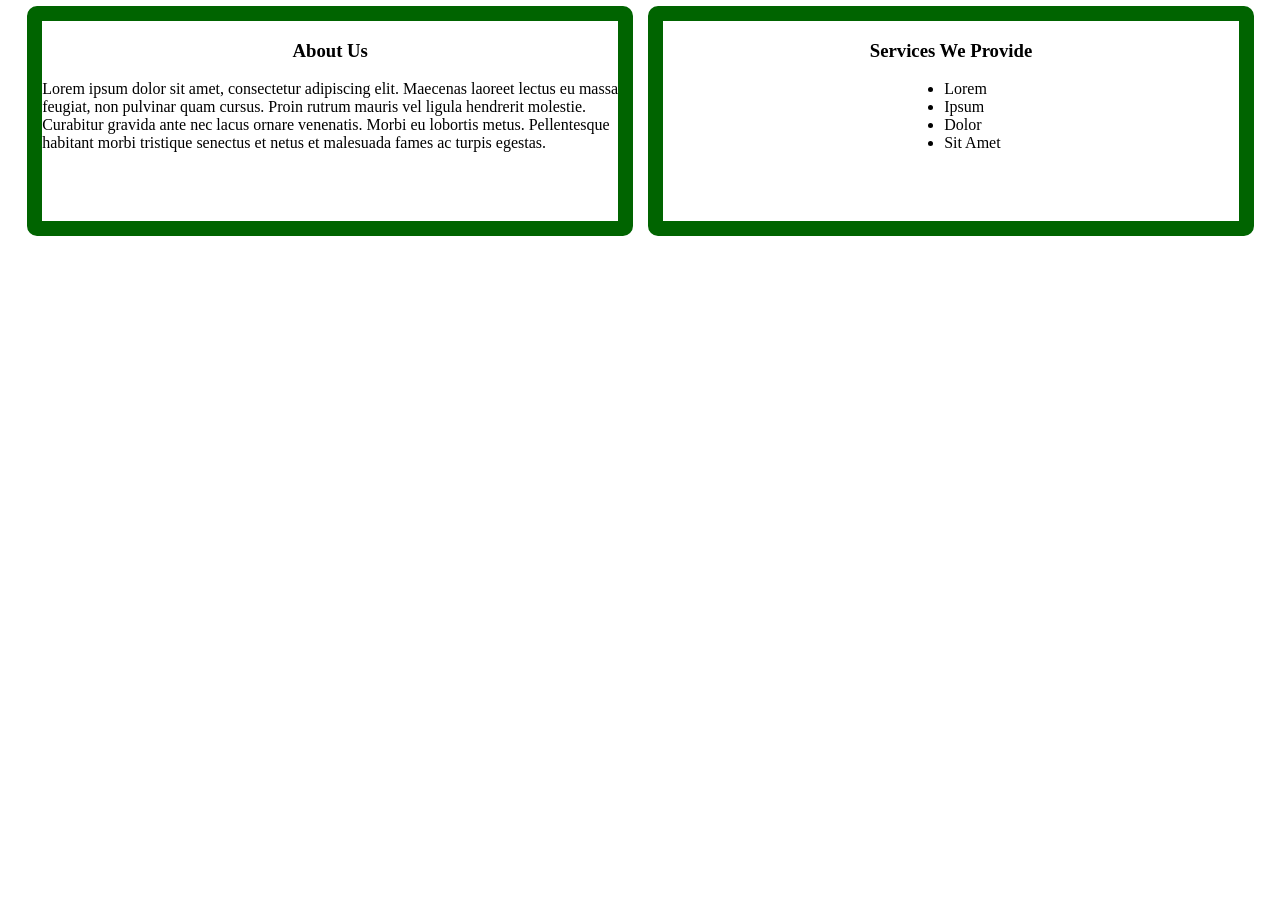
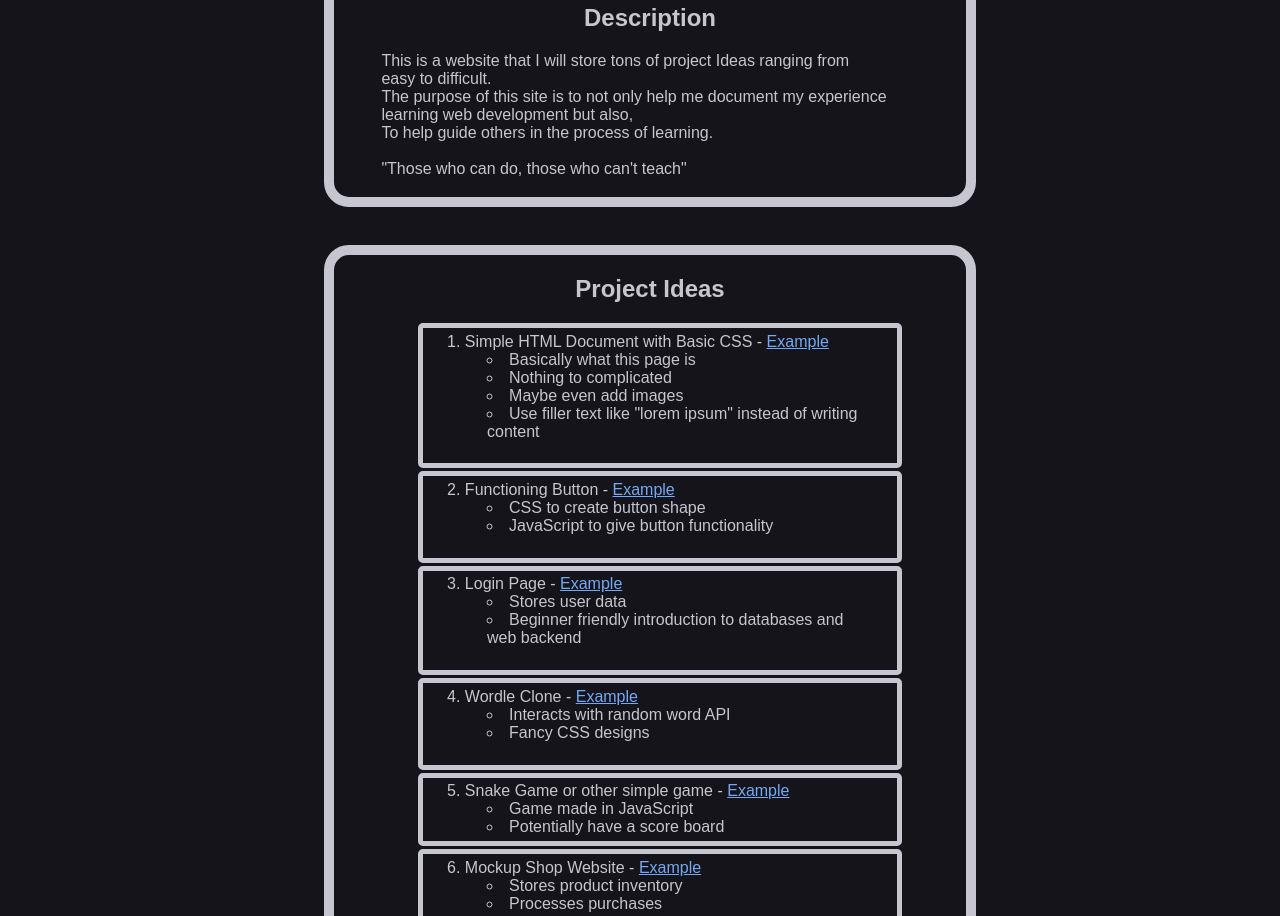
Before and after one commit to Gravitysause/Gravitysause.github.io, a plain HTML site: page index.html in a window 1280 px wide. Shown: the part 122-1038 px from the top of the page. Before the commit the page ends 800 px from the top, so only its background shows below. Drawn offline with Linux system fonts and the light colour scheme.

Commit message:
Adding Project Blog to GitHub Website

```diff
--- /dev/null
+++ b/Styles/index.css
@@ -0,0 +1,67 @@
+* {
+    background-color: #15141a;
+    color: #c6c6d0;
+
+    font-family: Arial, Helvetica, sans-serif;
+}
+
+h1 {
+    text-align: center;
+}
+
+a {
+    color: #74a9f6;
+}
+
+li.div_li {
+    margin-top: 1%;
+    margin-bottom: 1%;
+    margin-left: 5%;
+    margin-right: 5%;
+
+    list-style: decimal inside;
+}
+
+div.topic_box {
+    border-style: solid;
+    border-width: 10px;
+    border-radius: 25px;
+    border-color: #c6c6d0;
+
+    width: 50%;
+
+    position: relative;
+
+    margin-top: 3%;
+    margin-left: 25%;
+}
+
+div.description_text {
+    width: 80%;
+
+    margin-left: 7.5%;
+    margin-bottom: 3%
+}
+
+div.project {
+    border-style: solid;
+    border-width: 5px;
+    border-radius: 5px;
+    border-color: #c6c6d0;
+
+    max-width: 80%;
+    min-height: fit-content;
+
+    position: relative;
+    margin-top: 0.5%;
+    margin-left: 7.5%;
+}
+
+#sub_heading {
+    text-align: center;
+}
+
+#quote::before, #quote::after {
+    content: "\a";
+    white-space: pre;
+}
--- a/index.html
+++ b/index.html
@@ -2,31 +2,102 @@
 
 <html>
     <head>
-        <title>Big Landscaping Co. - Home Page</title>
-        <link href="styles\main.css" rel="stylesheet">
+        <title>Projects Blog</title>
+        <link href="Styles\index.css" rel="Stylesheet">
     </head>
 
     <body>
-        <div class="box" id="title">
-            <h1>Big Landscaping Co.</h1>
+        <h1>Projects Blog</h1>
+        <div class="topic_box" id="description">
+            <h2 id="sub_heading">Description</h2>
+            <div class="description_text">
+                <p1>
+                    This is a website that I will store tons of project Ideas ranging from easy to difficult.<br>
+                    The purpose of this site is to not only help me document my experience learning web development but also, <br>
+                    To help guide others in the process of learning.
+                </p1><br>
+                <p1 id="quote">"Those who can do, those who can't teach"</p1>
+            </div>
         </div>
-        <div class="box" id="about">
-            <h3>About Us</h3>
-            <p1>
-                Lorem ipsum dolor sit amet, consectetur adipiscing elit.
-                Maecenas laoreet lectus eu massa feugiat, non pulvinar quam cursus.
-                Proin rutrum mauris vel ligula hendrerit molestie. Curabitur gravida ante nec lacus ornare venenatis.
-                Morbi eu lobortis metus. Pellentesque habitant morbi tristique senectus et netus et malesuada fames ac turpis egestas.
-            </p1>
-        </div>
-        <div class="box" id="services">
-            <h3>Services We Provide</h3>
-            <ul>
-                <li>Lorem</li>
-                <li>Ipsum</li>
-                <li>Dolor</li>
-                <li>Sit Amet</li>
-            </ul>
+        <div class="topic_box" id="project_board">
+            <h2 id="sub_heading">Project Ideas</h2>
+            <ol>
+                <div class="project">
+                    <li class="div_li">
+                        <p1>Simple HTML Document with Basic CSS - <a target="_blank" href="https://gravitysause.github.io/">Example</a></p1>
+                        <ul>
+                            <li>Basically what this page is</li>
+                            <li>Nothing to complicated</li>
+                            <li>Maybe even add images</li>
+                            <li>Use filler text like "lorem ipsum" instead of writing content</li>
+                        </ul>
+                    </li><br>
+                </div>
+                <div class="project">
+                    <li class="div_li">
+                        <p1>Functioning Button - <a target="_blank" href="Insert Link Here">Example</a></p1>
+                        <ul>
+                            <li>CSS to create button shape</li>
+                            <li>JavaScript to give button functionality</li>
+                        </ul>
+                    </li><br>
+                </div>
+                <div class="project">
+                    <li class="div_li">
+                        <p1>Login Page - <a target="_blank" href="Insert Link Here">Example</a></p1>
+                        <ul>
+                            <li>Stores user data</li>
+                            <li>Beginner friendly introduction to databases and web backend</li>
+                        </ul>
+                    </li><br>
+                </div>
+                <div class="project">
+                    <li class="div_li">
+                        <p1>Wordle Clone - <a target="_blank" href="Insert Link Here">Example</a></p1>
+                        <ul>
+                            <li>Interacts with random word API</li>
+                            <li>Fancy CSS designs</li>
+                        </ul>
+                    </li><br>
+                </div>
+                <div class="project">
+                    <li class="div_li">
+                        <p1>Snake Game or other simple game - <a target="_blank" href="Insert Link Here">Example</a></p1>
+                        <ul>
+                            <li>Game made in JavaScript</li>
+                            <li>Potentially have a score board</li>
+                        </ul>
+                    </li>
+                </div>
+                <div class="project">
+                    <li class="div_li">
+                        <p1>Mockup Shop Website - <a target="_blank" href="Insert Link Here">Example</a></p1>
+                        <ul>
+                            <li>Stores product inventory</li>
+                            <li>Processes purchases</li>
+                        </ul>
+                    </li><br>
+                </div>
+                <div class="project">
+                    <li class="div_li">
+                        <p1>Random Password Generator - <a target="_blank" href="Insert Link Here">Example</a></p1>
+                        <ul>
+                            <li>You have to be able to set the requirements for the password</li>
+                            <li>You can use both hash and random.py</li>
+                        </ul>
+                    </li>
+                </div>
+                <div class="project">
+                    <li class="div_li">
+                        <p1>Social Media Platform - <a target="_blank" href="Insert Link Here">Example</a></p1>
+                        <ul>
+                            <li>Post user data</li>
+                            <li>Read user data</li>
+                            <li>Store user data</li>
+                        </ul>
+                    </li><br>
+                </div>
+            </ol>
         </div>
     </body>
 </html>
--- a/styles/main.css
+++ /dev/null
@@ -1,51 +0,0 @@
-img.background {
-    width: 100%;
-    height: 100%;
-}
-
-div {
-    height: fit-content;
-
-    margin-bottom: 10px;
-
-    background-color: white;
-
-    border: solid;
-    border-width: 15px;
-    border-radius: 10px;
-    border-color: darkgreen;
-}
-
-div h3 {
-    text-align: center;
-}
-
-div li {
-    margin-left: 45%;
-}
-
-#title {
-    width: 30%;
-
-    position: relative;
-    margin-left: 35%;
-    margin-right: 35%;
-
-    text-align: center;
-}
-
-#about {
-    width: 45%;
-    min-height: 25%;
-
-    position: absolute;
-    margin-left: 1.5%;
-}
-
-#services {
-    width: 45%;
-    min-height: 25%;
-
-    position: absolute;
-    margin-left: 50%;
-}
```
Also changed, not shown: 1 other file.
